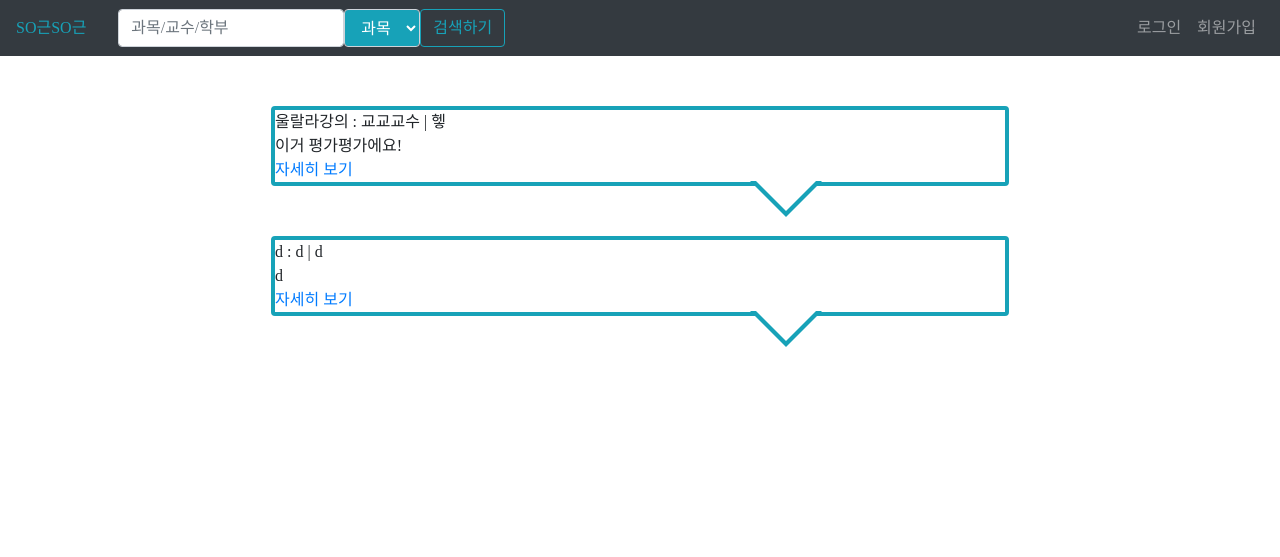
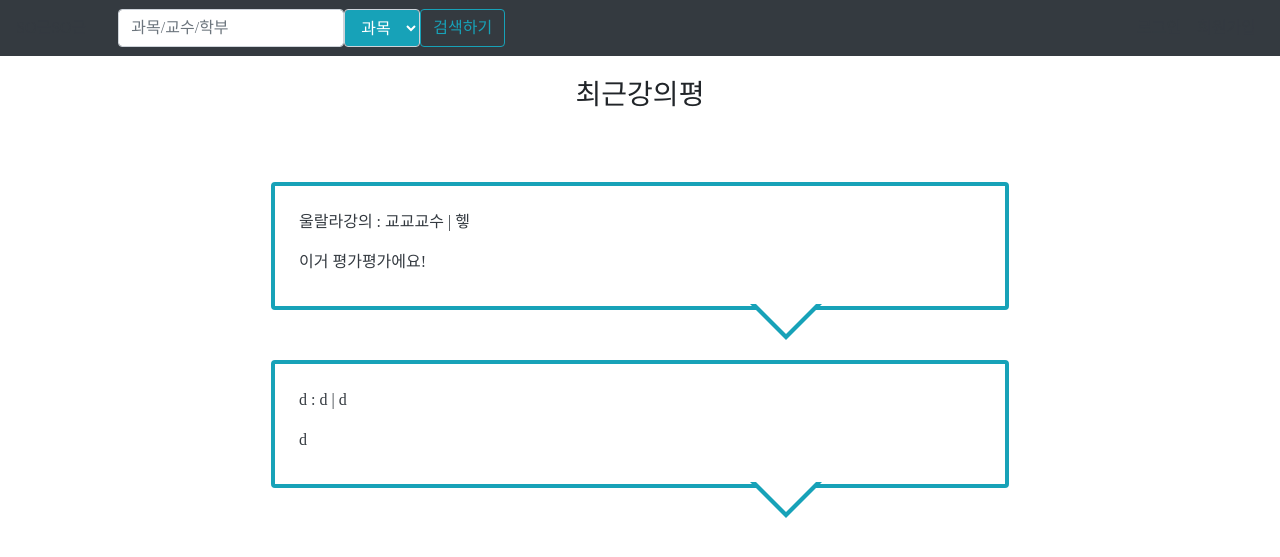
Before and after one commit to i-cluster/sgutest, a Django app: page /home/ in a window 1280 px wide. Shown: the top 557 px of the page. Run offline with Django 3.2, Linux system fonts and the light colour scheme; data comes from the database, SQL or seed files in the repository; both versions use the stored data as it was after the commit; some libraries are stand-ins or nearby versions; some web fonts are replaced.

Commit message:
mijeong home edit

```diff
--- a/sgapp/static/css/style.css
+++ b/sgapp/static/css/style.css
@@ -1,5 +1,15 @@
+/*-----------공통----------- */
+.container{
+    width: 60%;
+    margin: 10px auto;
+}
 
-/*LOGO FONT*/
+.container-1{
+    width: 80%;
+    margin: 10px auto;
+}
+
+    /*LOGO FONT*/
 @font-face {
     font-family: 'Recipekorea';
     src: url('https://cdn.jsdelivr.net/gh/projectnoonnu/noonfonts_2001@1.1/Recipekorea.woff') format('woff');
@@ -14,6 +24,23 @@
     font-style: normal;
 }
 
+body{
+    font-family: 'MapoPeacefull';
+}
+
+a:link {
+    text-decoration:none;
+    color: #343A40 !important;
+}
+a{
+    color: #343A40 !important;
+}
+a:hover{
+    color: #17A2B8 !important;
+}
+
+
+/* base.html */
 button.navbar-toggler:focus{
     outline-color: #17A2B8;
 }
@@ -22,11 +49,6 @@ a.nav-title{
     color: #17A2B8;
     font-family: 'Recipekorea';
     padding-right: 2rem;
-
-}
-
-body{
-    font-family: 'MapoPeacefull';
 }
 
 .navnav{
@@ -38,7 +60,6 @@ body{
     align-items: center;
     padding: .5rem 1rem;
 }
-
 
 .nav-nav {
     display: flex;
@@ -71,17 +92,28 @@ body{
     transition: border-color .15s ease-in-out,box-shadow .15s ease-in-out;
 }
 
-.container{
-    width: 60%;
-    margin: 10px auto;
+
+/* home.html */
+.con-title{
+    margin: 0 auto;
+    padding: 12px 12px;
+    text-align: center;
 }
 
-.container-1{
-    width: 80%;
-    margin: 10px auto;
+.section {
+    margin: 0 8px 8px 8px;
+    padding: 12px 0 12px 0;
+    box-sizing: border-box;
 }
 
-/* 말풍선 모양 */
+.articles, .article {
+    position: relative;
+    display: block;
+    margin: 0 8px;
+    padding: 12px 8px;
+}
+
+    /* 말풍선 모양 */
 .arrow_box {
 	position: relative;
 	background: white;
--- a/sgapp/templates/sgapp/home.html
+++ b/sgapp/templates/sgapp/home.html
@@ -3,18 +3,50 @@
 {% block content %}
 
 <div class="container">
+    <div class="con-title">
+        <h3>최근강의평</h3>
+    </div>
 
 
     {% for c in crs %}
     <div class="arrow_box">
-        {{c.name}} : {{c.prof}} | {{c.dep}}
-        <br>
-        {{c.eval}}
-        <br>
-        <a href="{% url 'detail' c.id %}" >자세히 보기</a> <br>
+        <div class="section">
+              <a class="article" href="{% url 'detail' c.id %}">
+                {{c.name}} : {{c.prof}} | {{c.dep}}
+                <p class="rate">
+                    <span class="star">
+                        <span class="on" style="width: 20%;"></span>
+                    </span>
+                </p>
+                {{c.eval}}
+            </a>
+        </div>
     </div>
     {% endfor %}
 </div>
+
+
+
+<!--에브리타임 스타일
+<div class="container">
+    <div class="section">
+        <h3>최근 강의평</h3>
+        <div class="articles" data-campus-id="0">
+          <a class="article" href="/lecture/view/1943785">
+            <h5>경영정보시스템 : 한재형</h5>
+            <p class="rate">
+                <span class="star">
+                    <span class="on" style="width: 20%;"></span>
+                </span>
+            </p>
+            <p class="text">듣는 것도 고통스럽고 시험도 고통스럽고 점수도 고통스러웠던 수업 .. 절대 추천 안해요ㅠㅠ</p>
+        </a>
+        </div>
+    </div>
+</div>
+-->
+
+
 
 
 
```
Also changed, not shown: sgapp/templates/sgapp/detail.html (+9 -0 lines), db.sqlite3.
